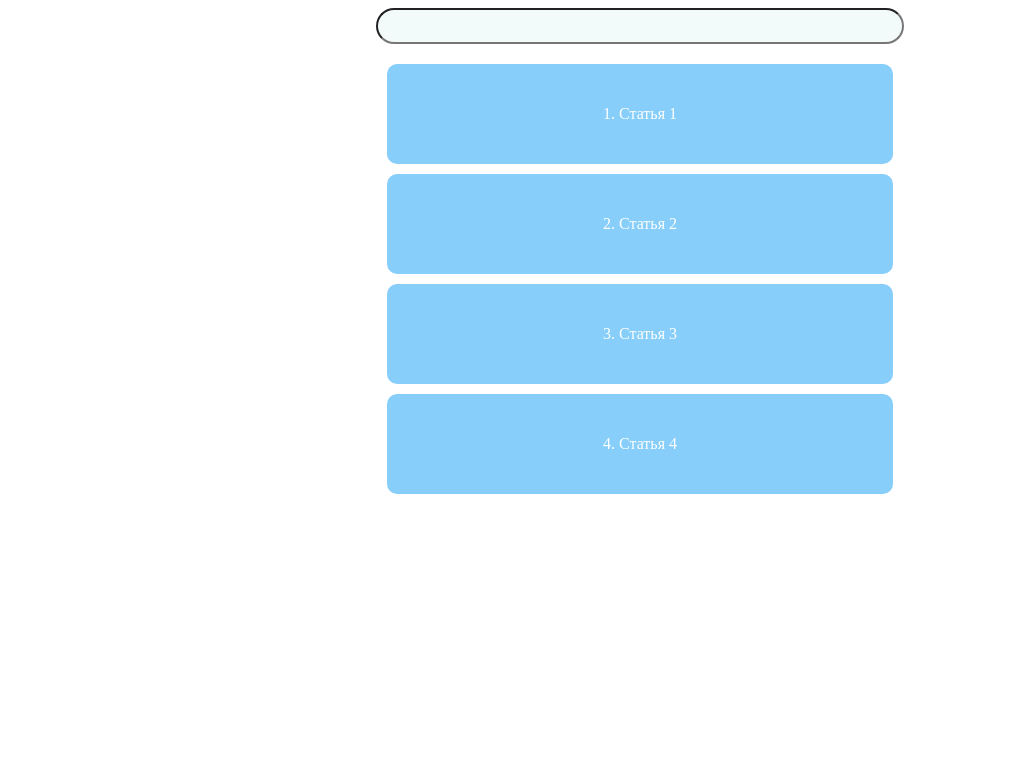
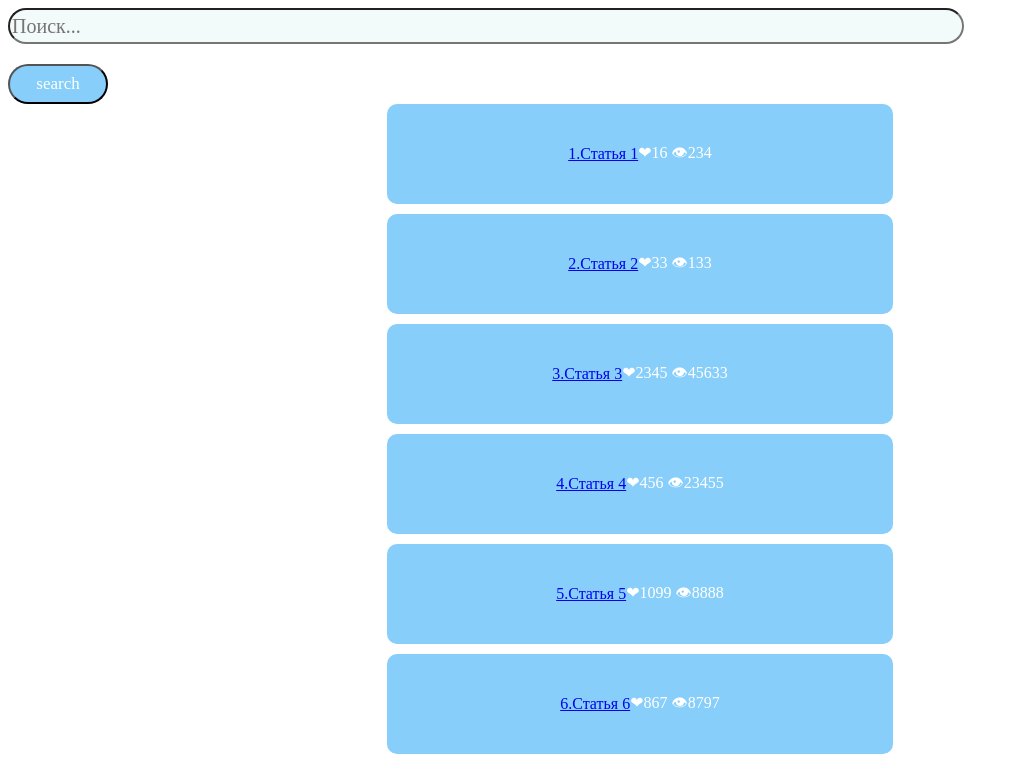
Before and after one commit to polli4/untitled3, a Vue app: page / in a window 1280 px wide. Shown: the top 762 px of the page, without its empty margins (0-1019 px from the left). Built offline with nearby package versions, Linux system fonts and the light colour scheme.

Commit message:
ааааа работает поиск!!!!11

```diff
--- a/src/components/Home.vue
+++ b/src/components/Home.vue
@@ -1,23 +1,51 @@
+<script src="../store/index.js"></script>
 <template>
-  <div class="articles">
-    <div class="search">
-      <input>
+  <div class="all">
+    <div class="search_input">
+      <input type="text" v-model="search" placeholder="Поиск...">
+      <button
+          class="searching"
+          type="submit"
+      >
+        search
+      </button>
     </div>
-    <div
-        class="first"
-        v-for="(article, index) in $store.state.articles"
-        :key="article.title"
-    >
-      {{ index + 1 }}. {{ article.title }}
+    <div class="articles">
+      <div
+          class="first"
+          v-for="(articles, index) in filtedBlogs"
+          :key="articles.title"
+      >
+        <router-link to="/"> {{ index + 1 }}.{{ articles.title }}</router-link> ❤{{ articles.likes}} 👁{{ articles.views}}
+      </div>
     </div>
   </div>
 </template>
 
 <script>
+
+
 export default {
   name: "Home",
-}
+  data(){
+    return{
+      search: ''
+    }
+  },
+    computed: {
+      articles() {
+        return this.$store.state.articles
+      },
+      filtedBlogs: function (){
+        return this.$store.state.articles.filter((articles) =>{
+          return articles.title.match(this.search);
+        })
+      }
+    },
+    methods:{
 
+    }
+  }
 
 </script>
 
@@ -50,11 +78,24 @@ input{
   display: flex;
   height: 30px;
   margin-bottom: 20px;
-  width: 520px;
+  width: 75%;
+  align-items: center;
   background: #f2fafa;
   border-radius: 20px;
   font-family: 'Kufam', cursive;
   color: blue;
   font-size: 20px;
 }
+.searching{
+  display: flex;
+  background: lightskyblue;
+  border-radius: 20px;
+  width: 100px;
+  height: 40px;
+  font-family: 'Kufam', cursive;
+  color: white;
+  font-size: 17px;
+  justify-content: center;
+  align-items: center;
+}
 </style>
--- a/src/store/index.js
+++ b/src/store/index.js
@@ -17,10 +17,22 @@ const store = new Vuex.Store({
             {
                 id: 4, title: 'Статья 4', content: 'Содержание статьи 4', likes: '456', views: '23455'
             },
+            {
+                id: 5, title: 'Статья 5', content: 'Содержание статьи 5', likes: '1099', views: '8888'
+            },
+            {
+                id: 6, title: 'Статья 6', content: 'Содержание статьи 6', likes: '867', views: '8797',
+            },
+            {
+                id: 7, title: 'Статья 7', content: 'Содержание статьи 7', likes: '565', views: '983'
+            },
+            {
+                id: 8, title: 'Статья 8', content: 'Содержание статьи 8', likes: '453', views: '565'
+            },
         ]
     }),
     mutations: {
 
-    },
+    }
 })
 export default store
```
Also changed, not shown: src/router/index.js (indentation only).
